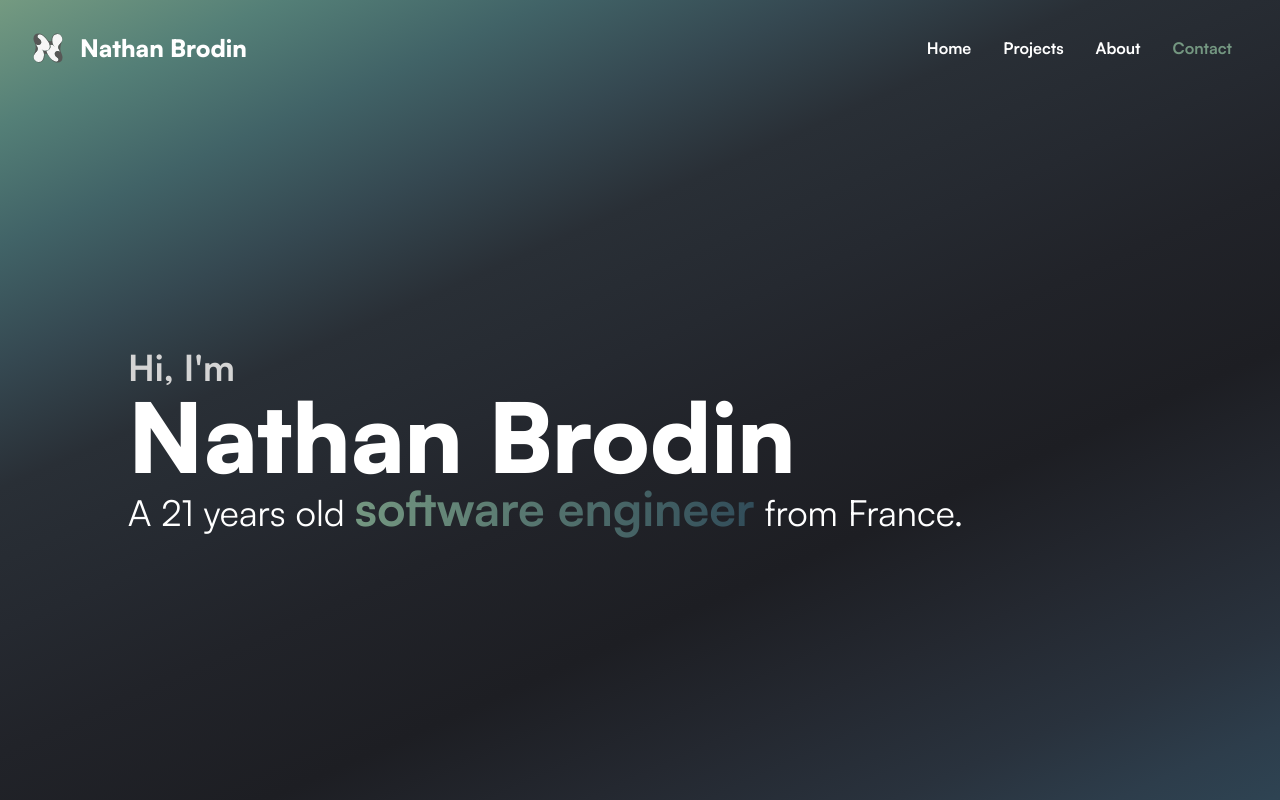
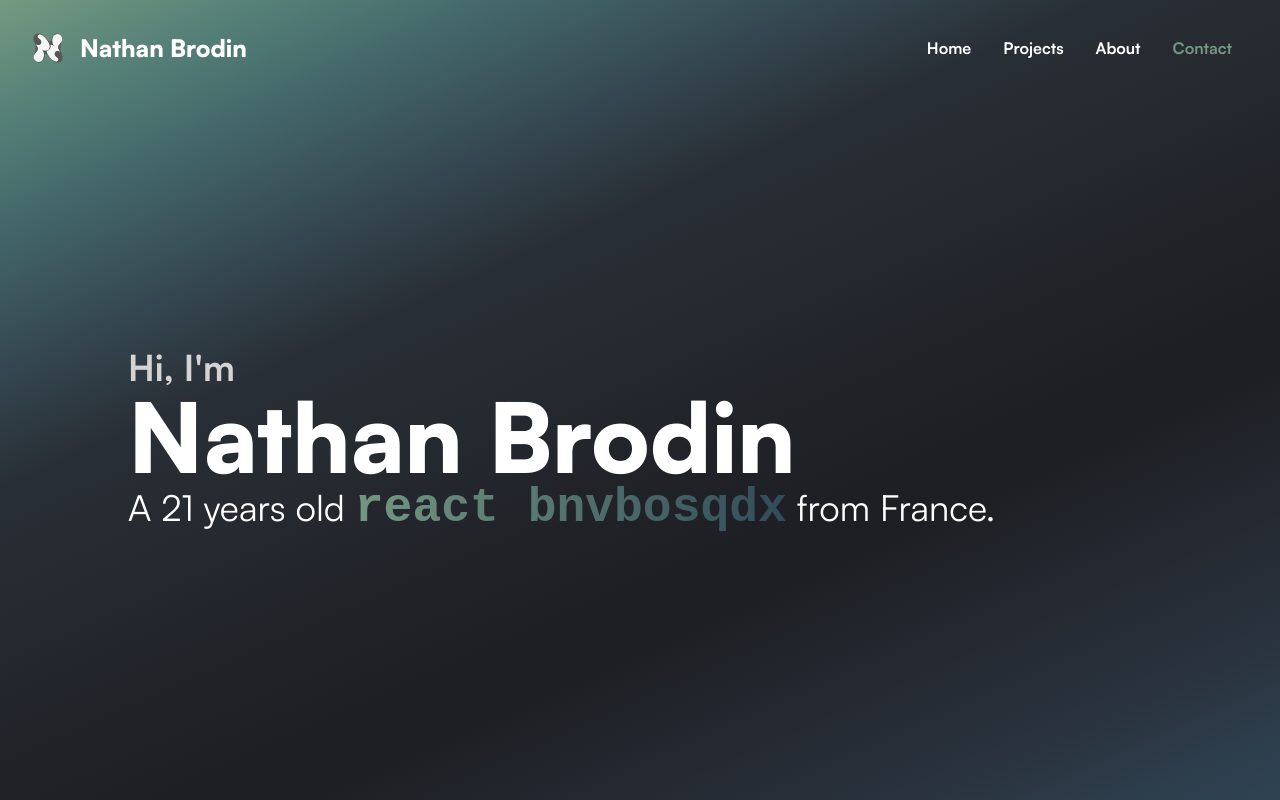
Before and after one commit to NathanBrodin/nathanbrodin.com, a Next.js app: page / in a window 1280 px wide. Shown: the top 800 px of the page. Built offline with nearby package versions, Linux system fonts and the light colour scheme.

Commit message:
New animations

```diff
--- a/app/components/layout/header/header.tsx
+++ b/app/components/layout/header/header.tsx
@@ -1,5 +1,5 @@
 "use client";
-import { useEffect, useState, Fragment } from "react";
+import { useEffect, useState, Fragment, useRef } from "react";
 import Link from "next/link";
 import { Logo } from "@/app/media/Logo";
 import { motion } from "framer-motion";
@@ -19,8 +19,9 @@ const pages: Page[] = [
 ];
 
 export default function Header() {
-  const [currentSection, setCurrentSection] = useState<string>("home");
-  const [show, setShow] = useState<boolean>(false);
+  const currentSectionRef = useRef("home");
+  const showRef = useRef(false);
+  const [, setRender] = useState({});
 
   useEffect(() => {
     function handleScroll() {
@@ -35,13 +36,15 @@ export default function Header() {
         }
       });
 
-      setCurrentSection(currentSection);
+      currentSectionRef.current = currentSection;
 
       const homeSection = document.getElementById("home");
       const homeSectionBottomY = homeSection?.getBoundingClientRect().bottom;
       const isBottom =
         window.innerHeight + window.scrollY >= homeSectionBottomY! * 2;
-      setShow(isBottom);
+      showRef.current = isBottom;
+
+      setRender({});
     }
 
     window.addEventListener("scroll", handleScroll);
@@ -65,7 +68,7 @@ export default function Header() {
         <Logo />
         <motion.div
           initial="hidden"
-          animate={show ? "visible" : "hidden"}
+          animate={showRef.current ? "visible" : "hidden"}
           variants={nameVariants}
           className="text-white font-[900] text-2xl"
         >
@@ -79,7 +82,7 @@ export default function Header() {
             key={page.name}
             data-section={page.name.toLowerCase()}
             className={`font-bold m-4 transition-all duration-500 ${
-              currentSection === page.name.toLowerCase()
+              currentSectionRef.current === page.name.toLowerCase()
                 ? "text-primary"
                 : "text-white"
             }`}
@@ -110,7 +113,7 @@ export default function Header() {
                       <Link
                         href={page.link}
                         className={`font-bold transition-all duration-500 ${
-                          currentSection === page.name.toLowerCase()
+                          currentSectionRef.current === page.name.toLowerCase()
                             ? "text-primary"
                             : "text-white"
                         }
--- a/app/components/section/home/home.tsx
+++ b/app/components/section/home/home.tsx
@@ -1,8 +1,16 @@
 "use client";
 import { useEffect, useState } from "react";
+import HackedTexts from "../../ui/texts/hackedTexts";
 
 export default function Home() {
   const [backgroundIsSticky, setBackgroundIsSticky] = useState<boolean>(false);
+
+  const data = [
+    "software engineer",
+    "front-end engineer",
+    "react developer",
+    "software engineer",
+  ];
 
   useEffect(() => {
     function handleScroll() {
@@ -31,11 +39,7 @@ export default function Home() {
           Nathan Brodin
         </div>
         <div className="text-2xl md:text-3xl lg:text-4xl">
-          A 21 years old{" "}
-          <span className="font-bold text-3xl md:text-4xl lg:text-5xl bg-clip-text text-transparent bg-gradient-to-r from-primary to-secondary">
-            software engineer
-          </span>{" "}
-          from France.
+          A 21 years old <HackedTexts>{data}</HackedTexts> from France.
         </div>
       </div>
     </section>
--- a/app/components/section/projects/projects.tsx
+++ b/app/components/section/projects/projects.tsx
@@ -1,7 +1,10 @@
 export default function Projects() {
     return (
-      <section id="projects" className="h-screen">
-        Projects
+      <section id="projects" className="flex justify-center w-full">
+        <div className="flex flex-col items-center">
+          <h1 className="text-5xl font-black text-transparent bg-gradient-to-t from-secondary to-primary bg-clip-text">My projects</h1>
+          <h2 className="text-xl font-bold">Here&apos;s an overview of some of the projects I&apos;ve worked on.</h2>
+        </div>
       </section>
     )
   }
--- /dev/null
+++ b/app/components/ui/sectionTitle/sectionTitle.tsx
@@ -0,0 +1,5 @@
+export default function sectionTitle() {
+    return (
+        <></>
+    )
+}
--- /dev/null
+++ b/app/components/ui/texts/hackedText.tsx
@@ -0,0 +1,52 @@
+"use client";
+
+import { Dispatch, SetStateAction, useEffect, useState } from "react";
+
+interface HackedTextProps {
+  children: string,
+  setIsAnimating: Dispatch<SetStateAction<boolean>>
+}
+
+export default function HackedText({ children, setIsAnimating }: HackedTextProps) {
+  const [text, setText] = useState<string>(children);
+  const letters = "abcdefghijklmnopqrstuvwxyz";
+
+  useEffect(() => {
+    setIsAnimating(true);
+
+    function textAnimation() {
+      let iteration = 0;
+
+      const interval = setInterval(() => {
+        let tmp = text
+          .split("")
+          .map((letter, index) => {
+            if (index < iteration || letter === " ") {
+              return letter;
+            } else {
+              return letters[Math.floor(Math.random() * letters.length)];
+            }
+          })
+          .join("");
+
+        if (iteration >= text.length) {
+            clearInterval(interval)
+            setIsAnimating(false);
+        };
+        setText(tmp);
+        iteration += 1 / 3;
+      }, 30);
+
+    }
+    textAnimation();
+  }, []);
+
+  return (
+    <span
+      className="font-bold text-3xl md:text-4xl lg:text-5xl bg-clip-text text-transparent bg-gradient-to-r from-primary to-secondary"
+      style={{ fontFamily: "monospace" }}
+    >
+      {text}
+    </span>
+  );
+}
--- /dev/null
+++ b/app/components/ui/texts/hackedTexts.tsx
@@ -0,0 +1,30 @@
+"use client";
+
+import { useEffect, useState } from "react";
+import HackedText from "./hackedText";
+
+interface hackedTextsProps {
+  children: string[];
+}
+
+export default function HackedTexts({ children }: hackedTextsProps) {
+  const [isAnimating, setIsAnimating] = useState(false);
+  const [currentTextIndex, setCurrentTextIndex] = useState(0);
+
+  useEffect(() => {
+    let timeoutId: NodeJS.Timeout;
+    if (!isAnimating && currentTextIndex < children.length - 1) {
+      timeoutId = setTimeout(() => {
+        setCurrentTextIndex(currentTextIndex + 1);
+      }, 1000); // delay of 1 second
+    }
+
+    return () => clearTimeout(timeoutId); // clear the timeout if the component is unmounted
+  }, [children.length, currentTextIndex, isAnimating]);
+
+  return (
+    <HackedText key={currentTextIndex} setIsAnimating={setIsAnimating}>
+      {children[currentTextIndex]}
+    </HackedText>
+  );
+}
--- a/app/page.tsx
+++ b/app/page.tsx
@@ -7,9 +7,11 @@ export default function Page() {
   return (
     <main className="min-h-screen">
       <Home />
-      <Projects />
-      <About />
-      <Contact />
+      <div className="p-4 md:p-8">
+        <Projects />
+        <About />
+        <Contact />
+      </div>
     </main>
-  )
+  );
 }
```
Lines whose indentation alone changed are shown as unchanged.
